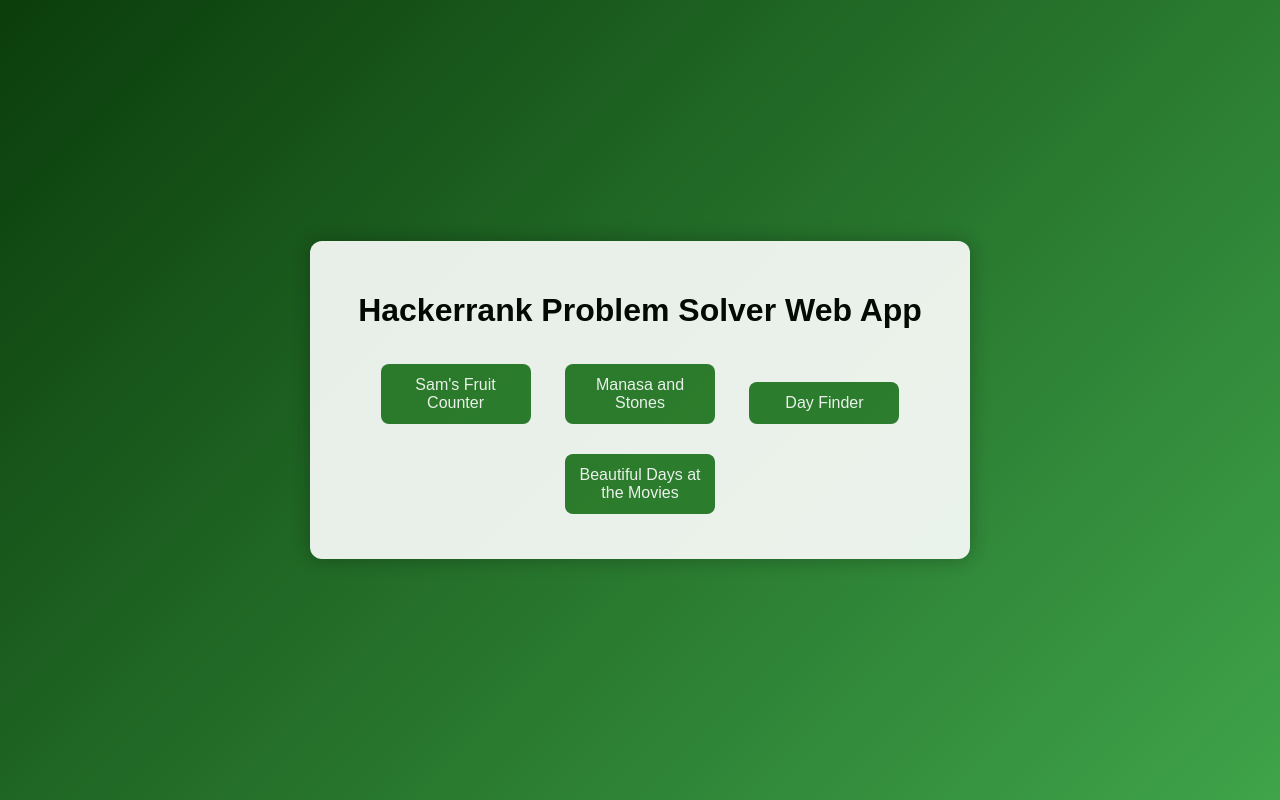
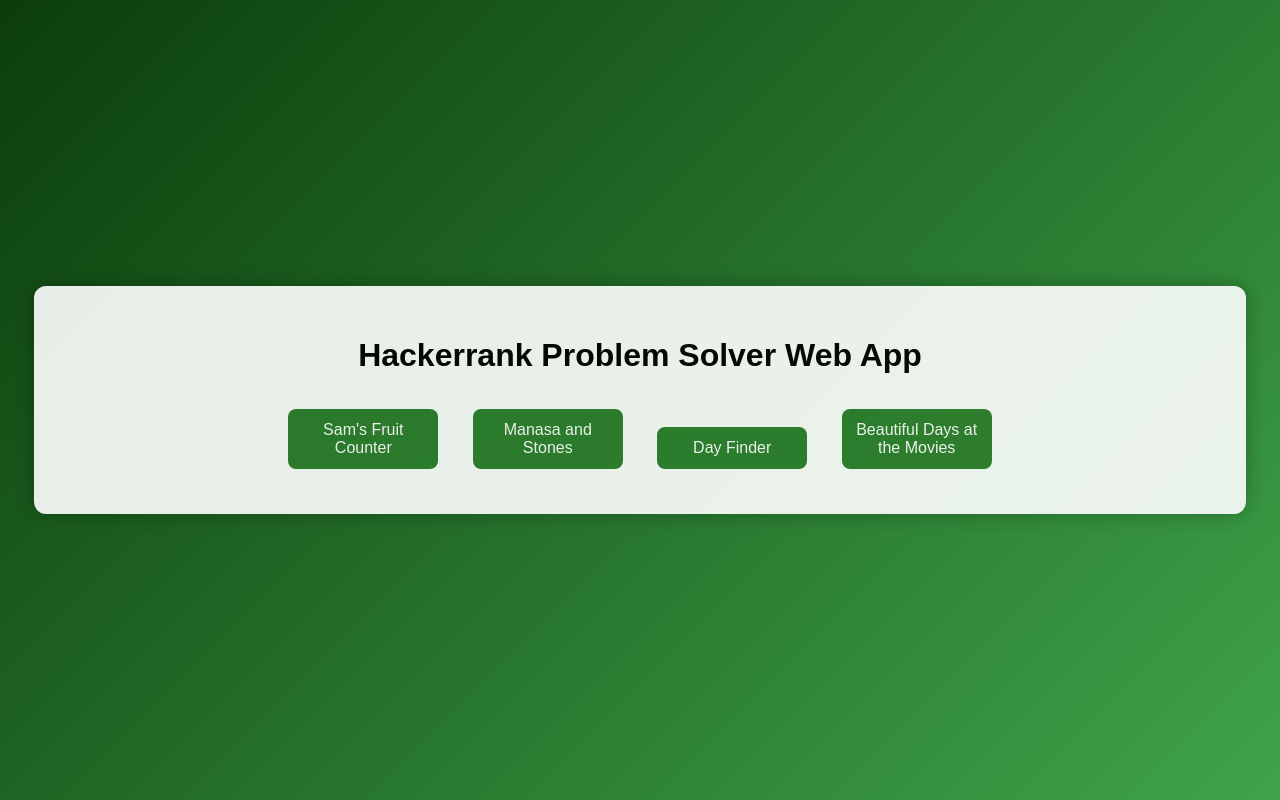
Before and after one commit to Harish040805/hackerrankproblemsolver, a plain HTML site: page index.html in a window 1280 px wide. Drawn offline with Linux system fonts and the light colour scheme.

Commit message:
Update index.html

```diff
--- a/index.html
+++ b/index.html
@@ -7,7 +7,7 @@
 <style>
   body{ margin:0; padding:0; background:#0b3d0b; background:linear-gradient(135deg,#0b3d0b,#3fa44a); font-family:Arial, sans-serif; display:flex;
     justify-content:center; align-items:center; height:100vh; }
-  .container{ width:90%; max-width:600px; background:white; opacity:0.9; border-radius:12px; padding:30px; box-shadow:0 0 20px rgba(0,0,0,0.3);
+  .container{ width:90%; max-width:1500px; background:white; opacity:0.9; border-radius:12px; padding:30px; box-shadow:0 0 20px rgba(0,0,0,0.3);
     text-align:center; }
   h1{ margin-bottom:20px; }
   button{ width:150px; padding:12px; margin:15px; font-size:16px; border:none; border-radius:8px; cursor:pointer; background:#2d7d2d; color:white; transition:0.2s; }
```
